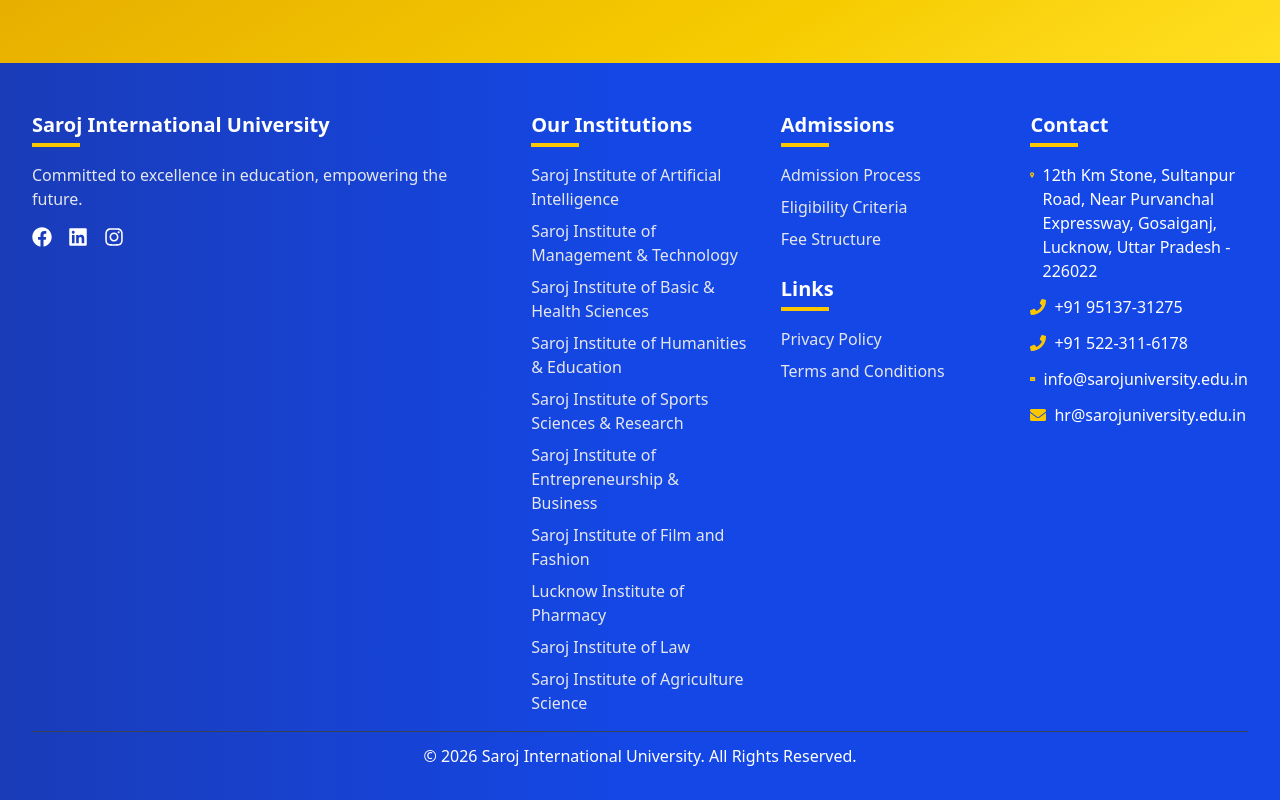
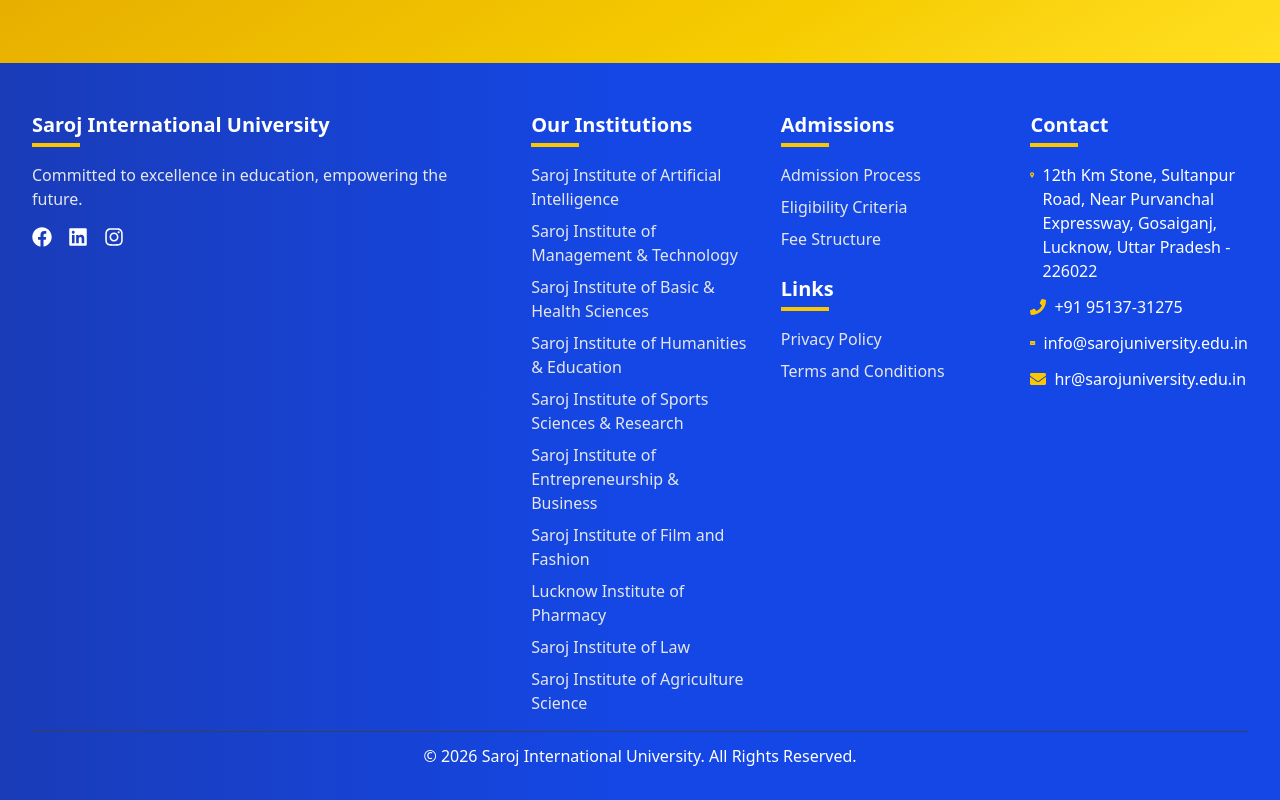
Before and after one commit to Saroj-Eductaion-Group/SIU, a React (Vite) app: page /rnd in a window 1280 px wide. Shown: the part 874-1674 px from the top of the page. Built offline with nearby package versions, Linux system fonts and the light colour scheme.

Commit message:
Removed wrong number from footer

```diff
--- a/src/components/Footer.jsx
+++ b/src/components/Footer.jsx
@@ -242,15 +242,7 @@
                 </a>
               </li>
 
-              <li className="flex items-center gap-2">
-                <FaPhone className="text-yellow-400" />
-                <a
-                  href="tel:+915223116178"
-                  className="hover:text-yellow-400 hover:underline hover:underline-offset-8 transition-colors duration-300"
-                >
-                  +91 522-311-6178
-                </a>
-              </li>
+
 
               <li className="flex items-center gap-2">
                 <FaEnvelope className="text-yellow-400" />
```
